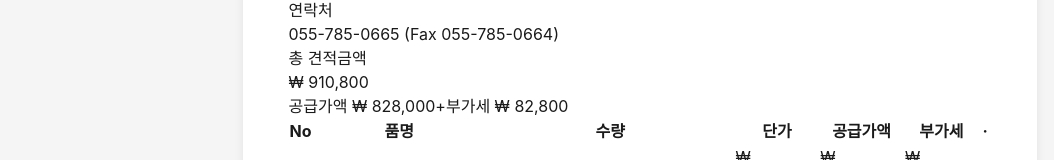
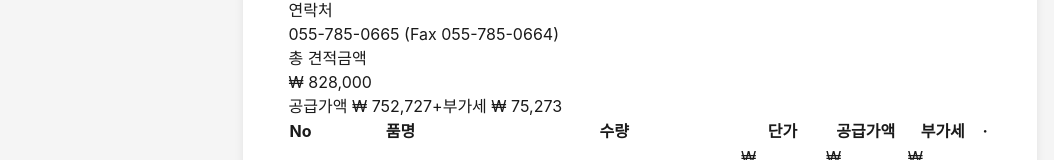
Before and after one commit to bntech1803011-maker/bntech-quotation, a React (Vite) app: page / in a window 1280 px wide. Shown: the part 792-952 px from the top of the page, without its empty margins (0-1054 px from the left). Built offline with nearby package versions, Linux system fonts and the light colour scheme.

Commit message:
Change tax mode from exclusive to inclusive

```diff
--- a/src/App.jsx
+++ b/src/App.jsx
@@ -49,7 +49,7 @@ export default function App() {
     fax: '',
   })
   const [quoteDate, setQuoteDate] = useState(todayISO())
-  const taxMode = 'exclusive' // 부가세 별도 고정
+  const taxMode = 'inclusive' // 단가 = 부가세 포함 가격
   const [items, setItems] = useState([newItem(2)]) // 그래비티 기본
   const [memo, setMemo] = useState(
     '본 견적의 유효기간은 발행일로부터 14일입니다.'
```
